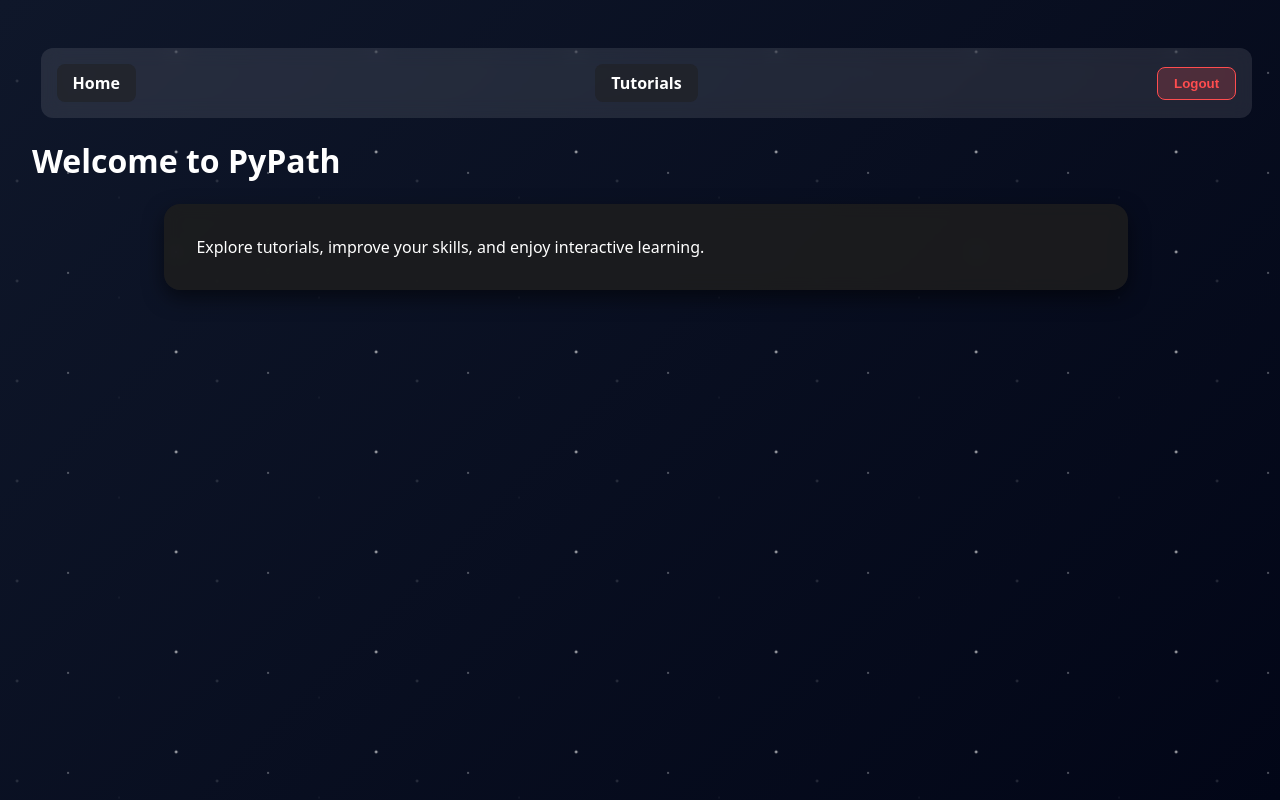
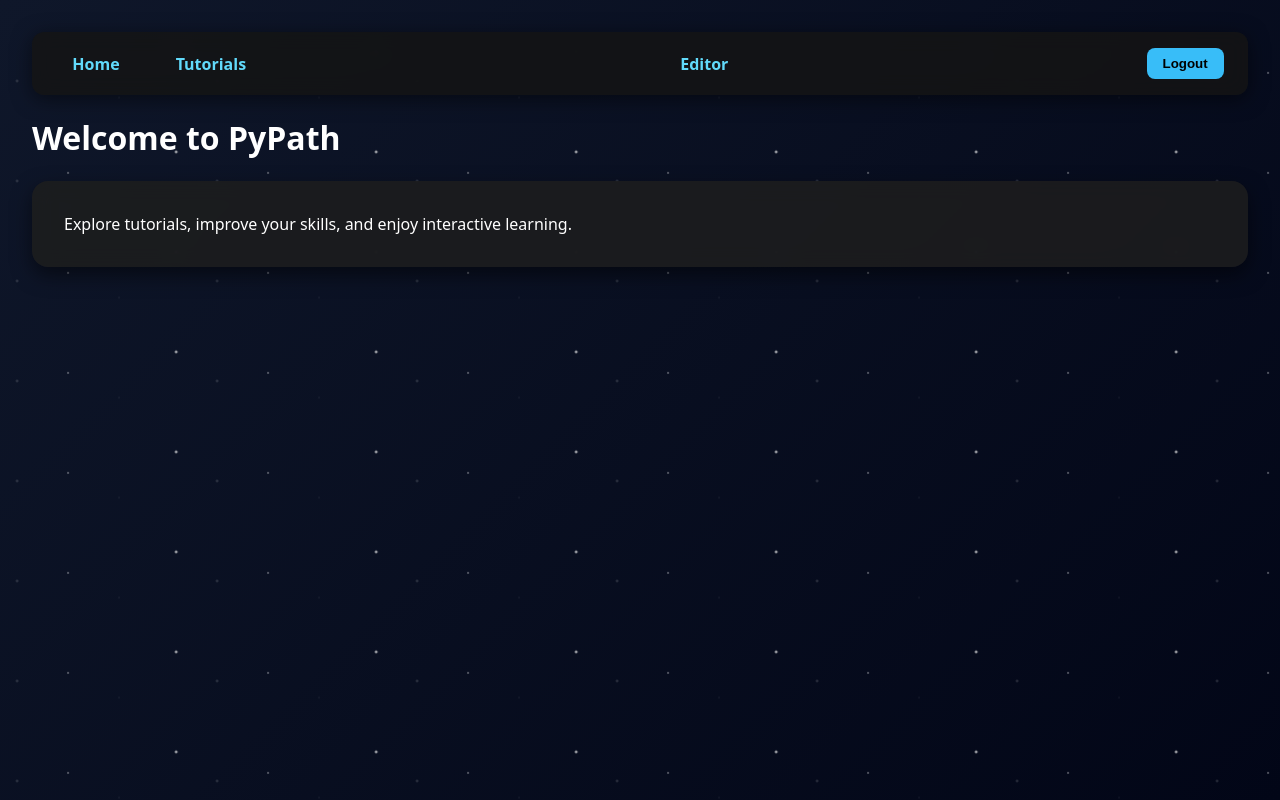
Before and after one commit to HareeshGounipalli/PyPath, a React app in the folder frontend/: page / in a window 1280 px wide. Built offline with nearby package versions, Linux system fonts and the light colour scheme; sample sign-in values are in the browser's storage; the HTML template or start-up script is replaced by a standard one.

Commit message:
Added editor and styling

```diff
--- a/frontend/package.json
+++ b/frontend/package.json
@@ -10,6 +10,7 @@
     "preview": "vite preview"
   },
   "dependencies": {
+    "@monaco-editor/react": "^4.7.0",
     "axios": "^1.13.2",
     "react": "^19.2.0",
     "react-dom": "^19.2.0",
--- a/frontend/src/App.css
+++ b/frontend/src/App.css
@@ -1,58 +1,36 @@
-/* =======================
-   App.css - Component Styles
-========================= */
-
-/* =======================
-   App Container
-========================= */
-.app-container {
-  width: 96%;
-  max-width: 1280px;
-  margin: 0 auto;
-  padding: 2rem;
-  text-align: left;
-  position: relative;
-  z-index: 1;
-}
-
-/* =======================
-   Navbar
-========================= */
+/* ================= Navbar ================= */
 nav {
+  display: flex;
+  justify-content: space-between;
+  align-items: center;
   width: 96%;
   max-width: 1280px;
   margin: 1rem auto;
-  display: flex;
-  justify-content: space-between;
-  align-items: center;
-  gap: 2rem;
-  padding: 1rem 2rem;
+  padding: 0.8rem 1rem;
+  background: rgba(20, 20, 20, 0.9);
+  backdrop-filter: blur(10px);
+  border-radius: 12px;
+  box-shadow: 0 4px 20px rgba(0,0,0,0.5);
   position: sticky;
   top: 0;
   z-index: 10;
-  background: rgba(20,20,20,0.75);
-  backdrop-filter: blur(6px);
-  border-radius: 12px;
 }
 
 nav a {
+  color: var(--primary-color);
   font-weight: bold;
-  color: #61dafb;
   text-decoration: none;
-  padding: 0.5rem 1rem;
-  border-radius: 8px;
-  background: rgba(30,30,30,0.5);
+  margin: 0 1rem;
   transition: all 0.3s ease;
 }
 
 nav a:hover {
-  color: #fff;
-  box-shadow: 0 0 10px #61dafb88;
+  color: #ffffff;
+  text-shadow: 0 0 10px var(--primary-color);
 }
 
-nav button.logout-button {
-  background: #f87171;
-  color: #fff;
+nav button {
+  background: var(--primary-color);
   border: none;
   padding: 0.5rem 1rem;
   border-radius: 8px;
@@ -61,72 +39,48 @@ nav button.logout-button {
   transition: all 0.3s ease;
 }
 
-nav button.logout-button:hover {
-  background: #ef4444;
+nav button:hover {
+  background: var(--secondary-color);
 }
 
-/* =======================
-   Cards
-========================= */
+/* ================= Cards ================= */
 .card {
-  width: 100%;
-  max-width: 900px;
-  margin: 1rem auto;
+  background: var(--bg-card);
+  border-radius: 16px;
   padding: 2rem;
-  border-radius: 16px;
-  background: rgba(30, 30, 30, 0.85);
+  margin: 1rem 0;
   box-shadow: 0 8px 20px rgba(0,0,0,0.5);
-  backdrop-filter: blur(8px);
-  transition: transform 0.3s ease, box-shadow 0.3s ease, background 0.3s ease;
+  backdrop-filter: blur(10px);
+  transition: transform 0.4s ease, box-shadow 0.4s ease, background 0.3s ease;
 }
 
 .card:hover {
-  transform: translateY(-5px);
-  box-shadow: 0 12px 30px rgba(0,0,0,0.6);
-  background: rgba(50,50,50,0.95);
+  transform: translateY(-8px) scale(1.03);
+  box-shadow: 0 12px 30px rgba(0,0,0,0.7);
+  background: var(--hover-card);
 }
 
-/* =======================
-   Buttons
-========================= */
+/* ================= Buttons ================= */
 button {
+  cursor: pointer;
+  border: none;
+  border-radius: 8px;
+  font-weight: bold;
   padding: 0.6rem 1.2rem;
-  border-radius: 8px;
-  border: none;
-  font-weight: bold;
-  cursor: pointer;
   transition: all 0.3s ease;
 }
 
 button.primary {
-  background-color: #38bdf8;
+  background: var(--primary-color);
   color: #000;
 }
 
 button.primary:hover {
-  background-color: #0ea5e9;
-}
-
-button.secondary {
-  background-color: #f87171;
+  background: var(--secondary-color);
   color: #fff;
 }
 
-button.secondary:hover {
-  background-color: #ef4444;
-}
-
-/* Button group inside card */
-.card .button-group {
-  display: flex;
-  justify-content: flex-end;
-  gap: 1rem;
-  margin-top: 1rem;
-}
-
-/* =======================
-   Auth / Login / Register
-========================= */
+/* ================= Auth ================= */
 .auth-container {
   min-height: 100vh;
   display: flex;
@@ -136,48 +90,22 @@ button.secondary:hover {
 
 .auth-card {
   width: 400px;
-  margin: 2rem auto;
   padding: 2rem;
   border-radius: 12px;
-  background: rgba(255,255,255,0.08);
   backdrop-filter: blur(10px);
+  background: rgba(255,255,255,0.05);
   box-shadow: 0 8px 32px rgba(0,0,0,0.4);
+  color: white;
 }
 
 .auth-card h1 {
   text-align: center;
-  margin-bottom: 1.5rem;
-}
-
-.auth-card input {
-  width: 100%;
-  padding: 0.6rem;
   margin-bottom: 1rem;
-  border-radius: 8px;
-  border: none;
-  background: #1a1a1a;
-  color: #fff;
-}
-
-.auth-card button[type="submit"] {
-  width: 100%;
-  padding: 0.6rem;
-  border-radius: 8px;
-  border: none;
-  font-weight: bold;
-  cursor: pointer;
-  background-color: #38bdf8;
-  color: #000;
-  margin-top: 0.5rem;
-}
-
-.auth-card button[type="submit"]:hover {
-  background-color: #0ea5e9;
 }
 
 .auth-tabs {
   display: flex;
-  gap: 1rem;
+  justify-content: space-between;
   margin-bottom: 1rem;
 }
 
@@ -185,53 +113,89 @@ button.secondary:hover {
   flex: 1;
   background: none;
   border: none;
+  padding: 0.6rem;
   color: #cbd5f5;
-  padding: 0.5rem;
   cursor: pointer;
-  border-bottom: 2px solid transparent;
 }
 
-.auth-tabs button.active {
+.auth-tabs .active {
+  border-bottom: 2px solid var(--secondary-color);
   color: #fff;
-  border-bottom: 2px solid #38bdf8;
 }
 
-/* =======================
-   Lesson Card
-========================= */
+.auth-card input {
+  width: 100%;
+  padding: 0.6rem;
+  margin-bottom: 0.8rem;
+  border-radius: 6px;
+  border: none;
+  background: rgba(30,30,30,0.7);
+  color: #fff;
+}
+
+/* ================= Lessons / Progress ================= */
 .lesson-card {
   display: flex;
   justify-content: space-between;
   align-items: center;
+  padding: 1rem 1.5rem;
   margin-bottom: 1rem;
-  padding: 1rem 1.5rem;
   border-radius: 12px;
-  background: rgba(30, 30, 30, 0.85);
+  background: var(--bg-card);
   backdrop-filter: blur(8px);
   transition: transform 0.3s ease, box-shadow 0.3s ease;
 }
 
 .lesson-card:hover {
   transform: translateY(-5px);
-  box-shadow: 0 8px 20px rgba(0, 0, 0, 0.4);
+  box-shadow: 0 8px 20px rgba(0,0,0,0.4);
 }
 
-.lesson-card button {
-  padding: 0.4rem 0.8rem;
-  border-radius: 8px;
-  border: none;
-  background-color: #61dafb;
-  color: #000;
-  cursor: pointer;
-  font-weight: bold;
-  transition: background-color 0.3s ease;
+.progress-bar {
+  width: 100%;
+  height: 12px;
+  background-color: rgba(255,255,255,0.2);
+  border-radius: 6px;
+  overflow: hidden;
+  margin-bottom: 1rem;
 }
 
-.lesson-card button:hover {
-  background-color: #21a1f1;
+.progress-fill {
+  height: 100%;
+  background-color: var(--primary-color);
+  transition: width 0.4s ease;
 }
 
-.lesson-card .completed {
-  color: #00ff94;
-  font-weight: bold;
+/* ================= Dialog ================= */
+.dialog-overlay {
+  position: fixed;
+  top: 0; left: 0;
+  width: 100%; height: 100%;
+  background: rgba(0,0,0,0.5);
+  display: flex;
+  justify-content: center;
+  align-items: center;
+  z-index: 100;
 }
+
+.dialog {
+  background: var(--bg-card);
+  padding: 1.5rem;
+  border-radius: 12px;
+  text-align: center;
+}
+
+.dialog button {
+  margin: 0 0.5rem;
+}
+
+/* ================= Responsive ================= */
+@media (max-width: 768px) {
+  .app-container { padding: 1rem; }
+  nav {
+    flex-direction: column;
+    align-items: center;
+  }
+  .auth-card { width: 95%; }
+  .card { width: 95%; margin: 1rem auto; }
+}
--- a/frontend/src/components/Navbar.css
+++ b/frontend/src/components/Navbar.css
@@ -1,107 +1,63 @@
-/* Navbar container */
 .navbar {
   display: flex;
+  justify-content: space-between;
   align-items: center;
-  gap: 1rem;
-  padding: 1rem;
-  background: rgba(255, 255, 255, 0.1);
+  width: 96%; /* almost full width */
+  margin: 0 auto;
+  padding: 1rem 2%;
+  background: rgba(20, 20, 20, 0.85);
+  border-radius: 12px;
   backdrop-filter: blur(10px);
 }
 
-/* Standard links */
-.navbar a {
-  text-decoration: none;
-  color: #fff;
+.nav-left, .nav-center, .nav-right {
+  display: flex;
+  gap: 1.5rem;
+  align-items: center;
+}
+
+.nav-center {
+  flex: 1;
+  justify-content: center;
+}
+
+.logout-button, .confirm-button, .cancel-button {
   padding: 0.5rem 1rem;
   border-radius: 8px;
-  transition: 0.3s;
+  border: none;
+  cursor: pointer;
 }
 
-.navbar a:hover {
-  background: rgba(255, 255, 255, 0.2);
+.logout-button {
+  background: #38bdf8;
+  color: #000;
 }
 
-/* Login link style */
-.navbar .login-link {
-  color: #61dafb;
-  border: 1px solid #61dafb;
-  padding: 0.5rem 1rem;
-  border-radius: 8px;
-  transition: 0.3s;
+.logout-button:hover {
+  background: #22a0f0;
 }
 
-.navbar .login-link:hover {
-  background: rgba(97, 218, 251, 0.2);
-}
-
-/* Logout button */
-.navbar .logout-button {
-  padding: 0.5rem 1rem;
-  border-radius: 8px;
-  border: 1px solid #ff4d4f;
-  background: rgba(255, 77, 79, 0.2);
-  color: #ff4d4f;
-  cursor: pointer;
-  transition: 0.3s;
-}
-
-.navbar .logout-button:hover {
-  background: rgba(255, 77, 79, 0.3);
-}
-
-/* Logout confirmation dialog overlay */
-.logout-dialog-overlay {
+.dialog-overlay {
   position: fixed;
   top: 0; left: 0; right: 0; bottom: 0;
-  background-color: rgba(0, 0, 0, 0.5);
+  background: rgba(0,0,0,0.6);
   display: flex;
   justify-content: center;
   align-items: center;
-  z-index: 999;
+  z-index: 100;
 }
 
-/* Dialog box */
-.logout-dialog {
-  background: #111;
+.dialog {
+  background: #1e1e1e;
   padding: 2rem;
   border-radius: 12px;
+  text-align: center;
   color: #fff;
-  text-align: center;
-  min-width: 300px;
 }
 
-/* Dialog buttons container */
-.logout-dialog-buttons {
+.dialog-buttons {
   margin-top: 1rem;
   display: flex;
-  justify-content: space-around;
   gap: 1rem;
+  justify-content: center;
 }
-
-/* Confirm button */
-.logout-dialog-buttons .confirm-button {
-  padding: 0.5rem 1rem;
-  border-radius: 8px;
-  border: 1px solid #ff4d4f;
-  background: rgba(255, 77, 79, 0.2);
-  color: #ff4d4f;
-  cursor: pointer;
-}
-
-.logout-dialog-buttons .confirm-button:hover {
-  background: rgba(255, 77, 79, 0.3);
-}
-
-/* Cancel button */
-.logout-dialog-buttons .cancel-button {
-  padding: 0.5rem 1rem;
-  border-radius: 8px;
-  border: 1px solid #ccc;
-  background: rgba(255, 255, 255, 0.1);
-  color: #fff;
-  cursor: pointer;
-}
-
-.logout-dialog-buttons .cancel-button:hover {
-  background: rgba(255, 255, 255, 0.2);
-}
--- a/frontend/src/components/Navbar.jsx
+++ b/frontend/src/components/Navbar.jsx
@@ -1,58 +1,58 @@
 import { Link, useNavigate } from "react-router-dom";
 import { useState } from "react";
-import './Navbar.css';
+import "./Navbar.css";
 
-export default function Navbar({ isAuthenticated, setIsAuthenticated }) {
+function Navbar({ isAuthenticated, setIsAuthenticated }) {
   const navigate = useNavigate();
   const [showLogoutConfirm, setShowLogoutConfirm] = useState(false);
 
   const handleLogout = () => {
-    // Remove token & update state
     localStorage.removeItem("token");
     setIsAuthenticated(false);
-    setShowLogoutConfirm(false);
     navigate("/login");
   };
 
   return (
     <nav className="navbar">
+      {/* Left Section: Home + Tutorials */}
+      <div className="nav-left">
         <Link to="/">Home</Link>
         <Link to="/tutorials">Tutorials</Link>
+      </div>
 
+      {/* Middle Section: Editor (only for logged-in users) */}
+      {isAuthenticated && (
+        <div className="nav-center">
+          <Link to="/editor">Editor</Link>
+        </div>
+      )}
+
+      {/* Right Section: Login / Logout */}
+      <div className="nav-right">
         {isAuthenticated ? (
           <>
-          <button
-            className="logout-button"
-            onClick={() => setShowLogoutConfirm(true)}
-          >
+            <button className="logout-button" onClick={() => setShowLogoutConfirm(true)}>
               Logout
             </button>
 
             {showLogoutConfirm && (
-            <div className="logout-dialog-overlay">
-              <div className="logout-dialog">
+              <div className="dialog-overlay">
+                <div className="dialog">
                   <p>Are you sure you want to logout?</p>
-                <div className="logout-dialog-buttons">
-                  <button
-                    className="confirm-button"
-                    onClick={handleLogout}
-                  >
-                    Yes
-                  </button>
-                  <button
-                    className="cancel-button"
-                    onClick={() => setShowLogoutConfirm(false)}
-                  >
-                    No
-                  </button>
+                  <div className="dialog-buttons">
+                    <button className="confirm-button" onClick={handleLogout}>Yes</button>
+                    <button className="cancel-button" onClick={() => setShowLogoutConfirm(false)}>No</button>
                   </div>
                 </div>
               </div>
             )}
           </>
         ) : (
-        <Link to="/login" className="login-link">Login</Link>
+          <Link to="/auth">Login</Link>
         )}
+      </div>
     </nav>
   );
 }
+
+export default Navbar;
--- a/frontend/src/index.css
+++ b/frontend/src/index.css
@@ -14,9 +14,8 @@ body {
   margin: 0;
   font-family: system-ui, sans-serif;
   background: linear-gradient(135deg, #0f172a, #020617);
-  color: #fff;
+  color: var(--text-color);
   min-height: 100vh;
-  /* REMOVE flex centering for desktop */
   display: block;
   padding: 0;
   overflow-x: hidden;
@@ -24,11 +23,10 @@ body {
 
 .app-container {
   max-width: 1280px;
-  margin: 0 auto; /* center the content horizontally */
+  margin: 0 auto; /* center horizontally */
   padding: 2rem;
-  text-align: left; /* align content to left like a real webapp */
+  text-align: left; /* align like webapp */
 }
-
 
 /* Floating background */
 body::before {
@@ -58,3 +56,11 @@ body::before {
 .page-enter-active { opacity: 1; transform: translateY(0); transition: opacity 0.4s ease, transform 0.4s ease; }
 .page-exit { opacity: 1; transform: translateY(0); }
 .page-exit-active { opacity: 0; transform: translateY(-20px); transition: opacity 0.4s ease, transform 0.4s ease; }
+
+/* ================= Responsive Utilities ================= */
+@media (max-width: 768px) {
+  .app-container {
+    width: 95%;
+    padding: 1rem;
+  }
+}
```
Also changed, not shown: frontend/src/App.jsx (+9 -0 lines), frontend/src/pages/Editor.css (added, +69 -0 lines), frontend/src/pages/Editor.jsx (added, +56 -0 lines), 1 other file (tests, documents, lock files or other folders). Lines whose indentation alone changed are shown as unchanged.
